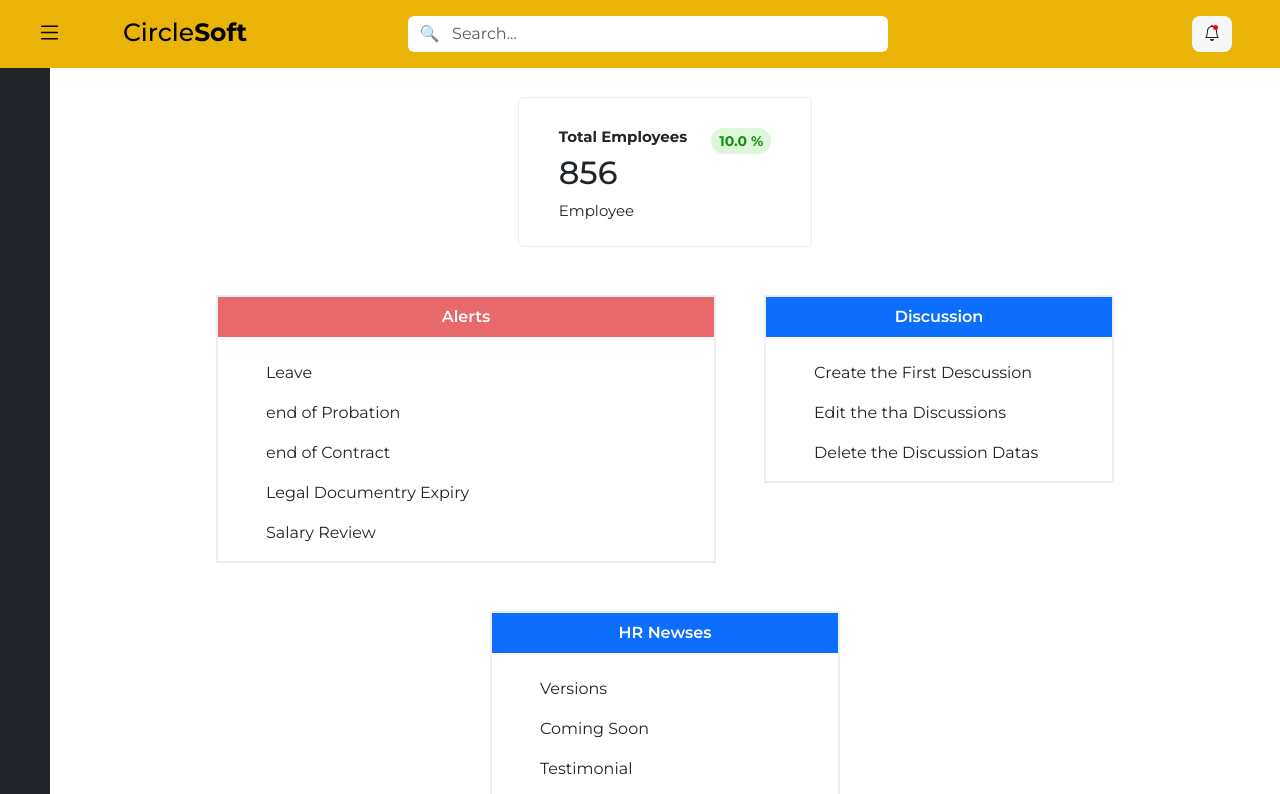
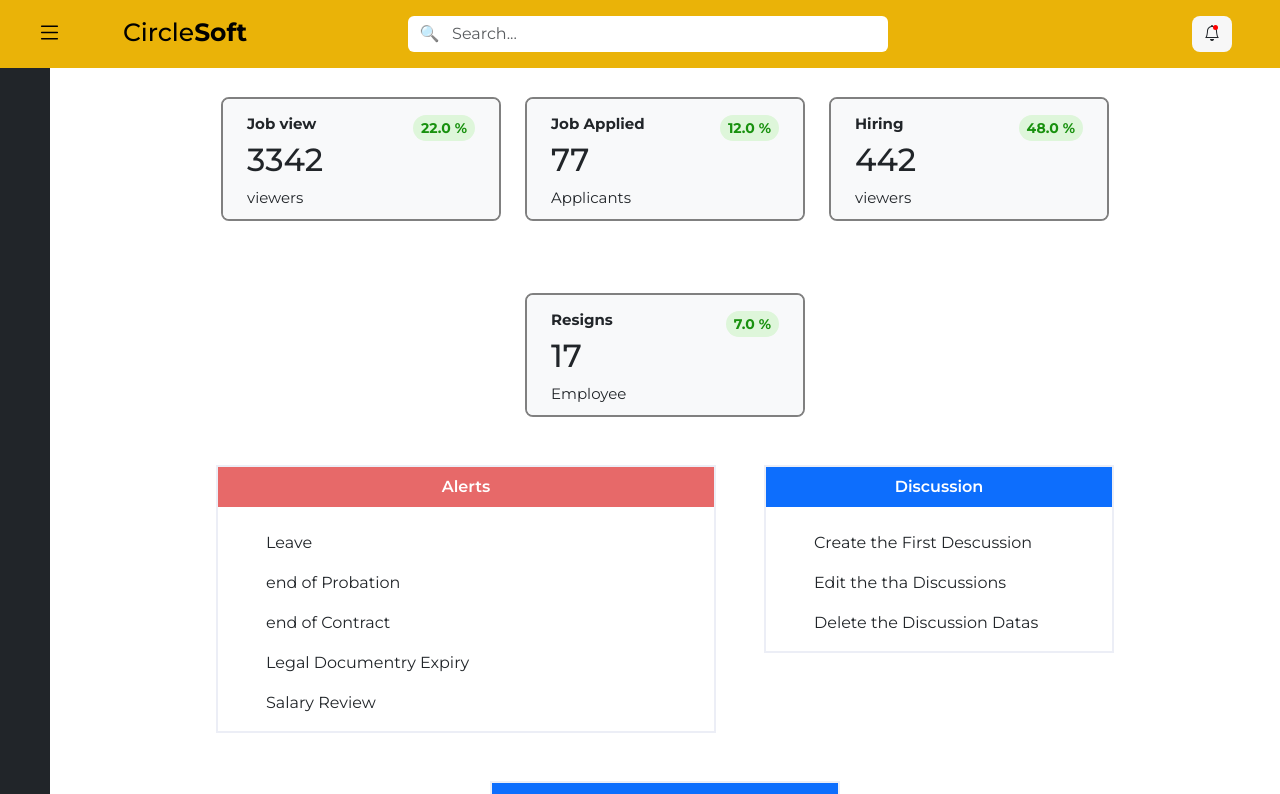
Before and after one commit to sahlct/hrms_Project, a React (Create React App) app: page /home in a window 1280 px wide. Shown: the top 794 px of the page. Built offline with nearby package versions, Linux system fonts and the light colour scheme; some icons are missing.

Commit message:
small card design changed

```diff
--- a/src/components/landingPage/smallCard.jsx
+++ b/src/components/landingPage/smallCard.jsx
@@ -2,39 +2,49 @@ import React from 'react'
 
 export default function SmallCard() {
   return (
-    <div className='d-flex justify-content-around flex-wrap row-gap-3' style={{marginTop:'67px', paddingTop:'30px'}}>
-        <div style={{maxWidth:'300px', minWidth:'250px', border:'1px solid #eceef6',height:'150px', padding:'30px 40px', backgroundColor:'white'}} className="smCard_Container d-flex flex-column align-items-start rounded-2">
-            <div className='d-flex gap-4'>
-                <h5 style={{fontSize:'15px', fontWeight:'700'}}>Total Employees</h5>
-                <div style={{backgroundColor:'#def6da', color:'#18910e', fontWeight:'700', fontSize:'14px'}} className='percentage ps-2 pe-2 rounded-4 d-flex align-items-center '>10.0 %</div>
-            </div>
-            <h2>856</h2>
-            <p style={{fontSize:'15px'}}>Employee</p>
-        </div>
-        {/* <div style={{maxWidth:'300px', minWidth:'250px',  border:'1px solid #eceef6',height:'150px', padding:'30px 40px', backgroundColor:'white'}} className="smCard_Container d-flex flex-column align-items-start rounded-2 ">
-            <div className='d-flex gap-4'>
+    <div class="container" style={{marginTop:'67px', paddingTop:'30px'}}>
+  <div class="row row-cols-1 row-cols-sm-2 row-cols-md-3 row-cols-lg-4 g-5 gap-4 justify-content-center" >
+  <div class="col rounded-3 p-0 overflow-hidden" style={{maxWidth:'280px', minWidth:'250px',border:'2px solid grey'}}>
+      <div class="ps-4 pt-3 pe-4 bg-light" style={{height:'120px'}}>
+      <div className='d-flex gap-4 justify-content-between '>
                 <h5 style={{fontSize:'15px', fontWeight:'700'}}>Job view</h5>
                 <div style={{backgroundColor:'#def6da', color:'#18910e', fontWeight:'700', fontSize:'14px'}} className='percentage ps-2 pe-2 rounded-4 d-flex align-items-center '>22.0 %</div>
             </div>
             <h2>3342</h2>
             <p style={{fontSize:'15px'}}>viewers</p>
-        </div> */}
-        {/* <div style={{maxWidth:'300px', minWidth:'250px',  border:'1px solid #eceef6',height:'150px', padding:'30px 40px', backgroundColor:'white'}} className="smCard_Container d-flex flex-column align-items-start rounded-2 ">
-            <div className='d-flex gap-4'>
+      </div>
+    </div>
+    <div class="col rounded-3 p-0 overflow-hidden" style={{maxWidth:'280px', minWidth:'250px',border:'2px solid grey'}}>
+      <div class="ps-4 pt-3 pe-4 bg-light" style={{height:'120px'}}>
+      <div className='d-flex gap-4 justify-content-between '>
                 <h5 style={{fontSize:'15px', fontWeight:'700'}}>Job Applied</h5>
                 <div style={{backgroundColor:'#def6da', color:'#18910e', fontWeight:'700', fontSize:'14px'}} className='percentage ps-2 pe-2 rounded-4 d-flex align-items-center '>12.0 %</div>
             </div>
             <h2>77</h2>
             <p style={{fontSize:'15px'}}>Applicants</p>
-        </div> */}
-        {/* <div style={{maxWidth:'300px', minWidth:'250px',  border:'1px solid #eceef6',height:'150px', padding:'30px 40px', backgroundColor:'white'}} className="smCard_Container d-flex flex-column align-items-start rounded-2 ">
-            <div className='d-flex gap-4'>
-                <h5 style={{fontSize:'15px', fontWeight:'700'}}>Resign Employee</h5>
-                <div style={{backgroundColor:'#f6dada', color:'#cd293c', fontWeight:'700', fontSize:'14px'}} className='percentage ps-2 pe-2 rounded-4 d-flex align-items-center '>7.0 %</div>
+      </div>
+    </div>
+    <div class="col rounded-3 p-0 overflow-hidden" style={{maxWidth:'280px', minWidth:'250px',border:'2px solid grey'}}>
+      <div class="ps-4 pt-3 pe-4 bg-light" style={{height:'120px'}}>
+      <div className='d-flex gap-4 justify-content-between '>
+                <h5 style={{fontSize:'15px', fontWeight:'700'}}>Hiring</h5>
+                <div style={{backgroundColor:'#def6da', color:'#18910e', fontWeight:'700', fontSize:'14px'}} className='percentage ps-2 pe-2 rounded-4 d-flex align-items-center '>48.0 %</div>
+            </div>
+            <h2>442</h2>
+            <p style={{fontSize:'15px'}}>viewers</p>
+      </div>
+    </div>
+    <div class="col rounded-3 p-0 overflow-hidden" style={{maxWidth:'280px', minWidth:'250px',border:'2px solid grey'}}>
+      <div class="ps-4 pt-3 pe-4 bg-light" style={{height:'120px'}}>
+      <div className='d-flex gap-4 justify-content-between '>
+                <h5 style={{fontSize:'15px', fontWeight:'700'}}>Resigns</h5>
+                <div style={{backgroundColor:'#def6da', color:'#18910e', fontWeight:'700', fontSize:'14px'}} className='percentage ps-2 pe-2 rounded-4 d-flex align-items-center '>7.0 %</div>
             </div>
             <h2>17</h2>
-            <p style={{fontSize:'15px',}}>Employee</p>
-        </div> */}
+            <p style={{fontSize:'15px'}}>Employee</p>
+      </div>
     </div>
+  </div>
+     </div>
   )
 }
```
